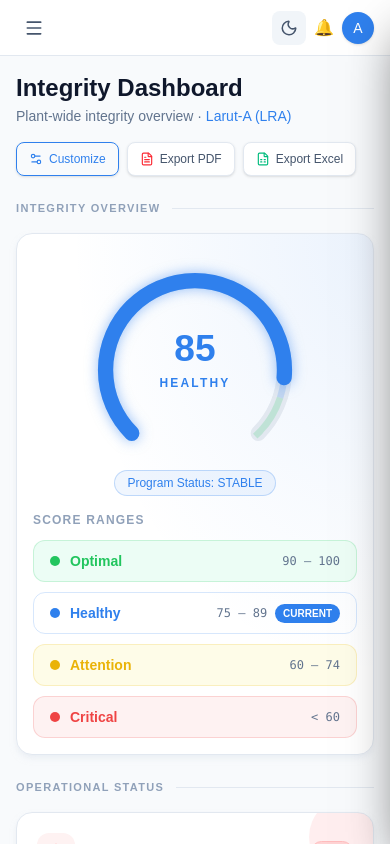
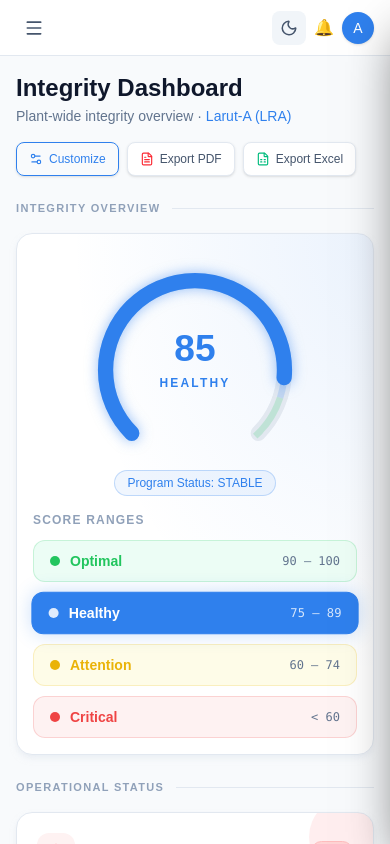
Before and after one commit to lqmnfhmee/frontend, a Next.js app: page /integrity in a window 390 px wide. Built offline with nearby package versions, Linux system fonts and the light colour scheme.

Commit message:
edit some part on the website and improve the full responsive for whole pages

```diff
--- a/app/inspection-management/page.tsx
+++ b/app/inspection-management/page.tsx
@@ -44,7 +44,7 @@ export default function InspectionManagementPage() {
             </div>
 
             <div className="grid grid-cols-1 lg:grid-cols-[1fr_280px] gap-6">
-                <div className="grid grid-cols-2 gap-4">
+                <div className="grid grid-cols-1 sm:grid-cols-2 gap-4">
                     {kpis.map(({ label, value, Icon, color, bg }) => (
                         <div key={label} className="bg-white dark:bg-[var(--color-brand-darkCard)] rounded-xl border border-slate-200 dark:border-[var(--color-brand-darkBorder)] p-5 flex items-center gap-4 shadow-md shadow-slate-200/50 dark:shadow-none hover:-translate-y-1 hover:shadow-lg hover:shadow-slate-200 dark:hover:shadow-none transition-all duration-300">
                             <div className={`p-2.5 rounded-xl ${bg}`}><Icon size={20} className={color} /></div>
--- a/app/integrity/components/AssetRiskTable.tsx
+++ b/app/integrity/components/AssetRiskTable.tsx
@@ -69,13 +69,12 @@ export default function AssetRiskTable({ assets, filterRisk, onViewAsset }: Asse
                                 <th className={`${hClass} hidden lg:table-cell`} onClick={() => handleSort("cof")}><span className="flex items-center gap-1">CoF <SortIcon col="cof" /></span></th>
                                 <th className={`${hClass} hidden lg:table-cell`} onClick={() => handleSort("pof")}><span className="flex items-center gap-1">PoF <SortIcon col="pof" /></span></th>
                                 <th className={`${hClass} hidden xl:table-cell`} onClick={() => handleSort("nextInspectionDate")}><span className="flex items-center gap-1">Next Inspection <SortIcon col="nextInspectionDate" /></span></th>
-                                <th className="px-4 py-3 w-24 hidden sm:table-cell"><span className="text-[10px] font-semibold uppercase tracking-wider text-slate-400 dark:text-slate-500">Trend</span></th>
                                 <th className="px-4 py-3 w-10" />
                             </tr>
                         </thead>
                         <tbody className="divide-y divide-slate-100 dark:divide-slate-800">
                             {filtered.length === 0 ? (
-                                <tr><td colSpan={8} className="py-10 text-center text-sm text-slate-400 dark:text-slate-500">No assets match the current filters.</td></tr>
+                                <tr><td colSpan={7} className="py-10 text-center text-sm text-slate-400 dark:text-slate-500">No assets match the current filters.</td></tr>
                             ) : (
                                 filtered.map((asset) => (
                                     <tr key={asset.id} className="group hover:bg-slate-50 dark:hover:bg-[var(--color-brand-darkHover)]/50 transition-colors">
@@ -88,9 +87,6 @@ export default function AssetRiskTable({ assets, filterRisk, onViewAsset }: Asse
                                         <td className="px-4 py-3 hidden lg:table-cell font-mono text-sm text-slate-700 dark:text-slate-300">{asset.cof}</td>
                                         <td className="px-4 py-3 hidden lg:table-cell font-mono text-sm text-slate-700 dark:text-slate-300">{asset.pof}</td>
                                         <td className="px-4 py-3 hidden xl:table-cell text-sm text-slate-600 dark:text-slate-400">{asset.nextInspectionDate}</td>
-                                        <td className="px-4 py-3 w-24 hidden sm:table-cell">
-                                            <SparklineChart data={asset.trend} color={asset.riskLevel === "Critical" || asset.riskLevel === "High" ? "#ef4444" : asset.riskLevel === "Medium" ? "#eab308" : "#22c55e"} height={32} />
-                                        </td>
                                         <td className="px-4 py-3">
                                             <button onClick={() => onViewAsset(asset)} className="opacity-0 group-hover:opacity-100 p-1.5 rounded-lg text-slate-400 hover:text-[var(--color-brand-primary)] hover:bg-[var(--color-brand-primary-soft)] dark:hover:bg-[var(--color-brand-primary-soft)]0/10 dark:hover:text-[var(--color-brand-primary)] transition-all" title="View detail">
                                                 <Eye size={15} />
--- a/app/integrity/components/InspectionDonutChart.tsx
+++ b/app/integrity/components/InspectionDonutChart.tsx
@@ -34,7 +34,7 @@ export default function InspectionDonutChart({ completed, overdue, scheduled }:
                     <span className="text-[10px] text-slate-500 dark:text-slate-400 uppercase tracking-wide">Compliance</span>
                 </div>
             </div>
-            <div className="flex gap-4 mt-2">
+            <div className="flex flex-wrap gap-4 mt-3 px-4 justify-center">
                 {data.map((item) => (
                     <div key={item.name} className="flex items-center gap-1.5">
                         <div className="w-2.5 h-2.5 rounded-full" style={{ backgroundColor: item.color }} />
--- a/app/integrity/page.tsx
+++ b/app/integrity/page.tsx
@@ -706,7 +706,7 @@ function AnimatedComplianceDonut({
             </svg>
 
             {/* Legend grid */}
-            <div className="w-full grid grid-cols-2 gap-x-4 gap-y-2 border-t border-slate-100 dark:border-[var(--color-brand-darkBorder)] pt-3 px-1">
+            <div className="w-full grid grid-cols-2 gap-x-4 gap-y-2 border-t border-slate-100 dark:border-[var(--color-brand-darkBorder)] pt-4 px-4">
                 {data.map(({ name, value, color }) => (
                     <div key={name} className="flex items-center gap-2 min-w-0">
                         <span className="w-2 h-2 rounded-full flex-shrink-0" style={{ backgroundColor: color }} />
@@ -816,7 +816,7 @@ export default function IntegrityPage() {
                         <span className="font-medium text-[var(--color-brand-primary)] dark:text-[var(--color-brand-primary)]">Larut-A (LRA)</span>
                     </p>
                 </div>
-                <div className="flex items-center gap-2">
+                <div className="flex items-center gap-2 flex-wrap">
                     <button
                         onClick={() => setCustomizeOpen(true)}
                         className="flex items-center gap-1.5 px-3 py-2 text-xs font-medium text-[var(--color-brand-primary)] dark:text-[var(--color-brand-primary)] bg-[var(--color-brand-primary-soft)] dark:bg-[var(--color-brand-primary)]/10 border border-[var(--color-brand-primary-soft)] dark:border-[var(--color-brand-primary-soft)] hover:bg-[var(--color-brand-primary-soft)] dark:hover:bg-[var(--color-brand-primary-soft)]/20 rounded-lg shadow-sm transition-all hover:-translate-y-0.5 hover:shadow-md"
@@ -870,26 +870,37 @@ export default function IntegrityPage() {
                                                 setHighlightedBand(isActive ? null : bandLabel);
                                             }
                                         }}
-                                        className={`flex items-center justify-between rounded-xl px-4 py-2.5 ${bg} border
+                                        className={`flex items-center justify-between rounded-xl px-4 py-2.5 border
                                                     cursor-pointer select-none transition-all duration-200
                                                     hover:scale-[1.005] focus:outline-none focus-visible:ring-2 focus-visible:ring-offset-1
-                                                    ${isActive ? "ring-1 scale-[1.01]" : ""}`}
+                                                    ${isActive && !isCurrent ? "ring-1 scale-[1.01]" : ""}
+                                                    ${isCurrent ? "scale-[1.01]" : bg}`}
                                         style={{
-                                            borderColor: isActive ? color : `${color}30`,
-                                            boxShadow: isActive ? `0 0 14px ${color}28` : undefined,
+                                            backgroundColor: isCurrent ? color : undefined,
+                                            borderColor: isCurrent ? color : isActive ? color : `${color}30`,
+                                            boxShadow: isCurrent
+                                                ? `0 0 18px ${color}40`
+                                                : isActive ? `0 0 14px ${color}28` : undefined,
                                         }}
                                     >
                                         <div className="flex items-center gap-2.5">
-                                            <div className="w-2.5 h-2.5 rounded-full" style={{ backgroundColor: color }} />
-                                            <span className="text-sm font-semibold" style={{ color }}>{label}</span>
+                                            <div
+                                                className="w-2.5 h-2.5 rounded-full"
+                                                style={{ backgroundColor: isCurrent ? "rgba(255,255,255,0.85)" : color }}
+                                            />
+                                            <span
+                                                className="text-sm font-semibold"
+                                                style={{ color: isCurrent ? "#fff" : color }}
+                                            >
+                                                {label}
+                                            </span>
                                         </div>
                                         <div className="flex items-center gap-2">
-                                            <span className="text-xs font-mono text-slate-500 dark:text-slate-400">{range}</span>
-                                            {isCurrent && (
-                                                <span className="text-[10px] font-bold px-2 py-0.5 rounded-full text-white" style={{ backgroundColor: color }}>
-                                                    CURRENT
-                                                </span>
-                                            )}
+                                            <span
+                                                className={isCurrent ? "text-xs font-mono text-white/80" : "text-xs font-mono text-slate-500 dark:text-slate-400"}
+                                            >
+                                                {range}
+                                            </span>
                                         </div>
                                     </div>
                                 );
--- a/app/page.tsx
+++ b/app/page.tsx
@@ -27,7 +27,7 @@ export default function Home() {
 
       {/* MAIN CONTENT */}
       <main className="flex-1 relative z-10">
-        <div className="max-w-[1500px] mx-auto px-6 lg:px-8 pt-6 pb-10 space-y-6">
+        <div className="max-w-[1500px] mx-auto px-4 sm:px-6 lg:px-8 pt-6 pb-10 space-y-6">
 
           <div>
             <h1 className="text-2xl font-semibold text-slate-900 dark:text-slate-100">
--- a/app/rbi/page.tsx
+++ b/app/rbi/page.tsx
@@ -294,7 +294,7 @@ export default function RbiPage() {
                 {/* ════════════════════════════════════════ */}
                 <SectionHeader label="Risk Overview" />
 
-                <div className="grid grid-cols-1 lg:grid-cols-[1fr_340px] gap-5">
+                <div className="grid grid-cols-1 lg:grid-cols-[1fr_280px] xl:grid-cols-[1fr_340px] gap-5">
 
                     {/* LEFT — Plant Risk Matrix */}
                     <DashboardCard
@@ -457,7 +457,7 @@ export default function RbiPage() {
                             </button>
                         }
                     >
-                        <div className="rounded-xl border border-slate-100 dark:border-[var(--color-brand-darkBorder)] overflow-hidden">
+                        <div className="rounded-xl border border-slate-100 dark:border-[var(--color-brand-darkBorder)] overflow-hidden overflow-x-auto">
                             <table className="w-full text-xs">
                                 <thead className="bg-slate-50 dark:bg-slate-800/60 border-b border-slate-100 dark:border-[var(--color-brand-darkBorder)]">
                                     <tr>
@@ -492,7 +492,7 @@ export default function RbiPage() {
                             </button>
                         }
                     >
-                        <div className="rounded-xl border border-slate-100 dark:border-[var(--color-brand-darkBorder)] overflow-hidden">
+                        <div className="rounded-xl border border-slate-100 dark:border-[var(--color-brand-darkBorder)] overflow-hidden overflow-x-auto">
                             <table className="w-full text-xs">
                                 <thead className="bg-slate-50 dark:bg-slate-800/60 border-b border-slate-100 dark:border-[var(--color-brand-darkBorder)]">
                                     <tr>
```
Also changed, not shown: app/anomalies/page.tsx (+4 -4 lines), app/sce/page.tsx (+6 -6 lines).
